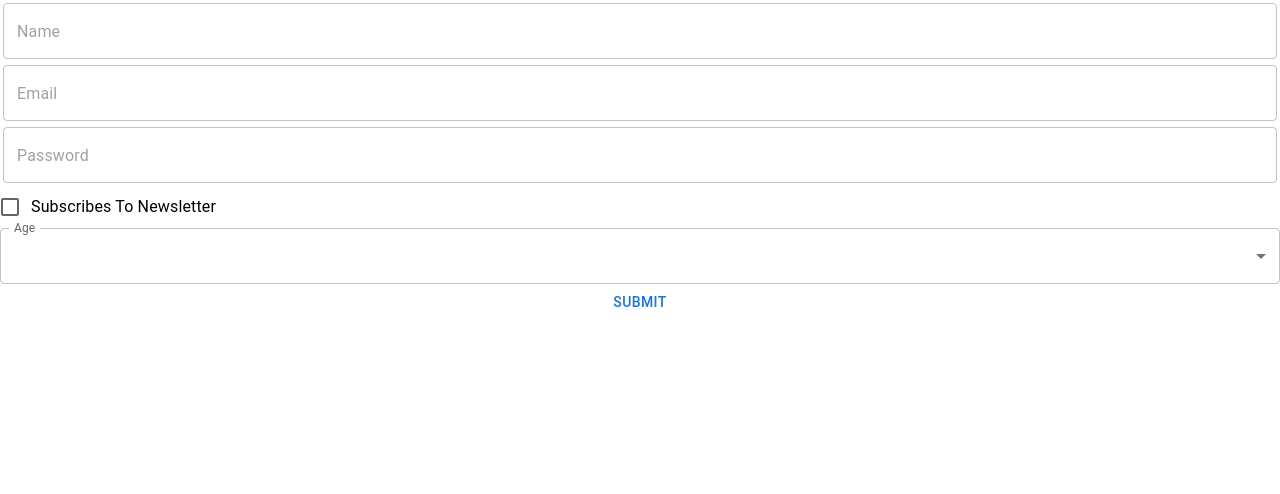
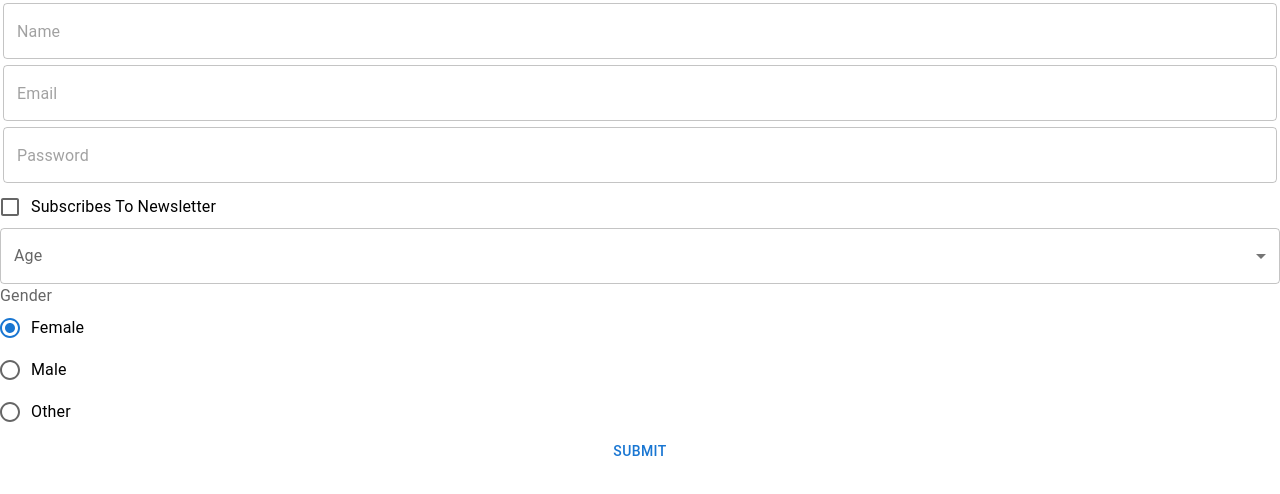
Before and after one commit to Balagha-2023/Iftah, a React (Create React App) app: page / in a window 1280 px wide. Shown: the top 494 px of the page. Built offline with nearby package versions, Linux system fonts and the light colour scheme.

Commit message:
radio select one from multiple

```diff
--- a/src/Form.js
+++ b/src/Form.js
@@ -1,4 +1,4 @@
-import { Button, FormControl, TextField } from "@mui/material";
+import { Button, FormControl, FormLabel, Radio, RadioGroup, TextField } from "@mui/material";
 import React, { useState } from "react";
 import FormGroup from "@mui/material/FormGroup";
 import FormControlLabel from "@mui/material/FormControlLabel";
@@ -6,7 +6,8 @@
 
 import InputLabel from '@mui/material/InputLabel';
 import MenuItem from '@mui/material/MenuItem';
-import Select, { SelectChangeEvent } from '@mui/material/Select';
+import Select from '@mui/material/Select';
+// import Select, { SelectChangeEvent } from '@mui/material/Select';
 
 
 const Form = () => {
@@ -15,7 +16,8 @@
     email: "",
     password: "",
     subscribe: false,
-    age: 0,
+    age: undefined,
+    gender:"",
   });
 
   const handleChange = (e) => {
@@ -92,6 +94,21 @@
           </Select>
         </FormControl>
 
+
+        <FormControl>
+  <FormLabel >Gender</FormLabel>
+
+  <RadioGroup
+    defaultValue="female"
+    onChange={handleChange}
+    name="gender"
+  >
+    <FormControlLabel value="female" control={<Radio />} label="Female" />
+    <FormControlLabel value="male" control={<Radio />} label="Male" />
+    <FormControlLabel value="other" control={<Radio />} label="Other" />
+  </RadioGroup>
+</FormControl>
+
         <Button type="submit"> Submit </Button>
 
       </form>
```
